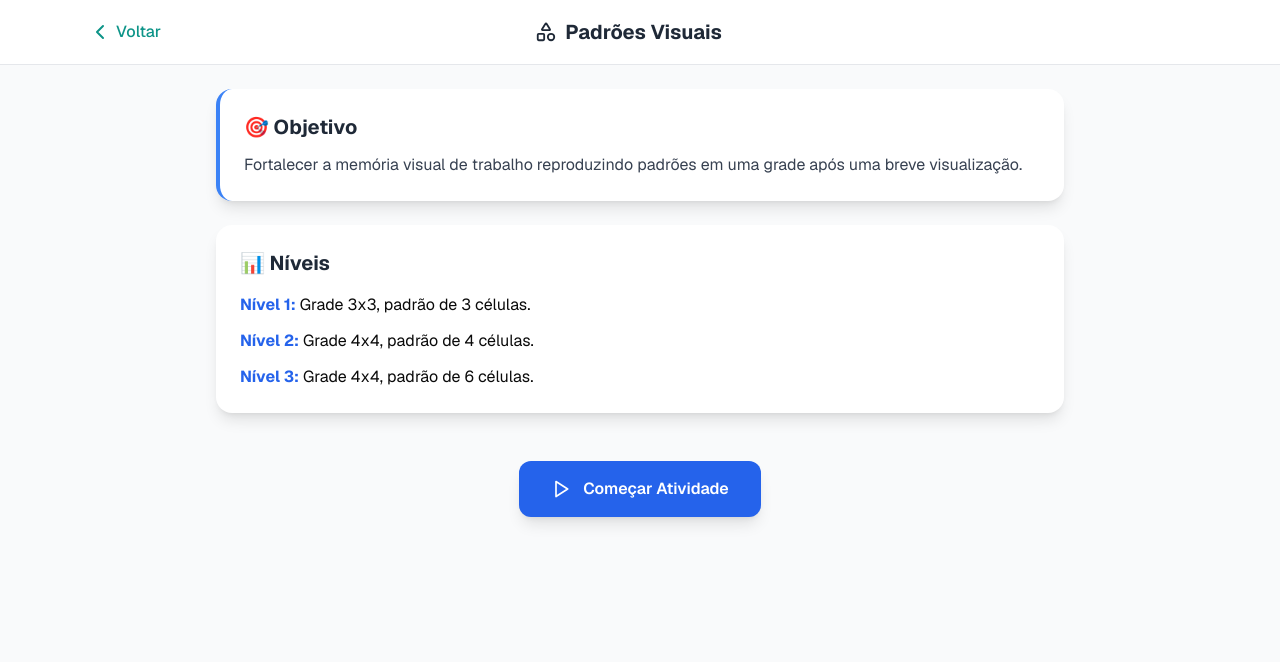
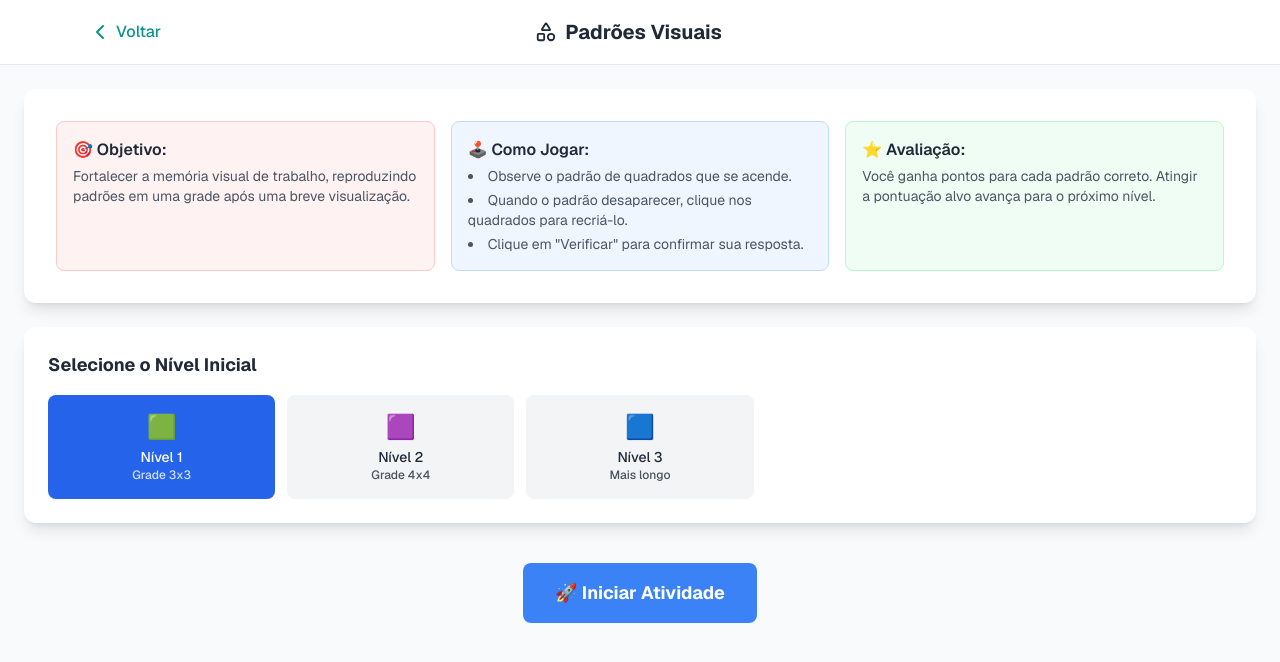
Before and after one commit to ClaudemirWork/teaplus-working, a Next.js app: page /visual-patterns in a window 1280 px wide. Shown: the top 662 px of the page. Built offline with nearby package versions, Linux system fonts and the light colour scheme.

Commit message:
Update page.tsx correção de layout no jogo padrões visuais

```diff
--- a/app/visual-patterns/page.tsx
+++ b/app/visual-patterns/page.tsx
@@ -2,12 +2,18 @@
 
 import React, { useState } from 'react';
 import Link from 'next/link';
-import { ChevronLeft, Play, Target, Award, Brain, Trophy, RotateCcw, CheckCircle, XCircle, Save, Shapes } from 'lucide-react';
+import { ChevronLeft, Save, Shapes, Trophy, RotateCcw } from 'lucide-react';
 import { useRouter } from 'next/navigation';
-import { createClient } from '../utils/supabaseClient';
+import { createClient } from '../utils/supabaseClient'; // Ajuste o caminho se necessário
 
-// Componente do Cabeçalho Padrão
-const GameHeader = ({ onSave, isSaveDisabled, title, icon, showSaveButton }) => (
+// --- COMPONENTE DO CABEÇALHO PADRÃO ---
+const GameHeader = ({ onSave, isSaveDisabled, title, icon, showSaveButton }: {
+    onSave?: () => void;
+    isSaveDisabled?: boolean;
+    title: string;
+    icon: React.ReactNode;
+    showSaveButton?: boolean;
+}) => (
     <header className="bg-white/90 backdrop-blur-sm border-b border-gray-200 sticky top-0 z-10">
         <div className="max-w-6xl mx-auto px-4 sm:px-6">
             <div className="flex items-center justify-between h-16">
@@ -43,29 +49,30 @@ const GameHeader = ({ onSave, isSaveDisabled, title, icon, showSaveButton }) =>
     </header>
 );
 
-export default function PadroesVisuais() {
+// --- PÁGINA DA ATIVIDADE ---
+export default function VisualPatterns() {
     const router = useRouter();
     const supabase = createClient();
 
-    const [showActivity, setShowActivity] = useState(false);
+    // Estados refatorados
+    const [gameState, setGameState] = useState<'initial' | 'ready_for_round' | 'showing_pattern' | 'waiting_input' | 'feedback' | 'finished'>('initial');
+    const [nivelSelecionado, setNivelSelecionado] = useState<number | null>(1);
     const [currentLevel, setCurrentLevel] = useState(1);
     const [score, setScore] = useState(0);
+    const [attempts, setAttempts] = useState(0);
     const [pattern, setPattern] = useState<number[]>([]);
     const [userPattern, setUserPattern] = useState<number[]>([]);
-    const [gamePhase, setGamePhase] = useState<'ready' | 'showing' | 'input' | 'feedback'>('ready');
     const [feedback, setFeedback] = useState<{ correct: boolean; message: string } | null>(null);
-    const [attempts, setAttempts] = useState(0);
-    const [isGameFinished, setIsGameFinished] = useState(false);
     const [salvando, setSalvando] = useState(false);
 
-    const levelConfig = {
-        1: { gridSize: 3, patternLength: 3, time: 2000, target: 50 },
-        2: { gridSize: 4, patternLength: 4, time: 2500, target: 50 },
-        3: { gridSize: 4, patternLength: 6, time: 3000, target: 50 }
-    };
+    const niveis = [
+        { id: 1, nome: "Nível 1", dificuldade: "Grade 3x3", gridSize: 3, patternLength: 3, time: 2000, target: 50, icone: "🟩" },
+        { id: 2, nome: "Nível 2", dificuldade: "Grade 4x4", gridSize: 4, patternLength: 4, time: 2500, target: 50, icone: "🟪" },
+        { id: 3, nome: "Nível 3", dificuldade: "Mais longo", gridSize: 4, patternLength: 6, time: 3000, target: 50, icone: "🟦" },
+    ];
 
     const generatePattern = (level: number) => {
-        const config = levelConfig[level as keyof typeof levelConfig];
+        const config = niveis.find(n => n.id === level) || niveis[0];
         const totalCells = config.gridSize * config.gridSize;
         const newPattern: number[] = [];
         while (newPattern.length < config.patternLength) {
@@ -80,15 +87,16 @@ export default function PadroesVisuais() {
 
     const startRound = () => {
         generatePattern(currentLevel);
-        setGamePhase('showing');
+        setGameState('showing_pattern');
         setFeedback(null);
+        const config = niveis.find(n => n.id === currentLevel) || niveis[0];
         setTimeout(() => {
-            setGamePhase('input');
-        }, levelConfig[currentLevel as keyof typeof levelConfig].time);
+            setGameState('waiting_input');
+        }, config.time);
     };
 
     const handleCellClick = (cellIndex: number) => {
-        if (gamePhase !== 'input') return;
+        if (gameState !== 'waiting_input') return;
         const newUserPattern = userPattern.includes(cellIndex)
             ? userPattern.filter(index => index !== cellIndex)
             : [...userPattern, cellIndex];
@@ -104,66 +112,47 @@ export default function PadroesVisuais() {
         } else {
             setFeedback({ correct: false, message: "Incorreto. Veja a correção." });
         }
-        setGamePhase('feedback');
+        setGameState('feedback');
     };
 
     const nextRound = () => {
-        if (score >= 50) {
-            if (currentLevel < 3) {
+        const config = niveis.find(n => n.id === currentLevel) || niveis[0];
+        if (score >= config.target) {
+            if (currentLevel < niveis.length) {
                 const newLevel = currentLevel + 1;
                 setCurrentLevel(newLevel);
                 setScore(0);
                 setAttempts(0);
-                generatePattern(newLevel);
             } else {
-                setIsGameFinished(true);
+                setGameState('finished');
+                return;
             }
         }
-        setGamePhase('ready');
+        setGameState('ready_for_round');
     };
 
-    const resetActivity = () => {
-        setCurrentLevel(1);
+    const startGame = () => {
+        if (nivelSelecionado === null) return;
+        setCurrentLevel(nivelSelecionado);
         setScore(0);
         setAttempts(0);
-        setGamePhase('ready');
         setFeedback(null);
-        setIsGameFinished(false);
-        setShowActivity(false); // Volta para a tela de instruções
+        setGameState('ready_for_round');
+    };
+
+    const resetGame = () => {
+        setGameState('initial');
+        setNivelSelecionado(1);
     };
 
     const handleSaveSession = async () => {
-        if (!isGameFinished) return;
         setSalvando(true);
-        try {
-            const { data: { user }, error: userError } = await supabase.auth.getUser();
-            if (userError || !user) {
-                alert('Sessão expirada. Faça login novamente.');
-                router.push('/login');
-                return;
-            }
-            const { error } = await supabase.from('sessoes').insert([{
-                usuario_id: user.id,
-                atividade_nome: 'Padrões Visuais',
-                pontuacao_final: score + ((currentLevel - 1) * 50), // Pontuação total
-                data_fim: new Date().toISOString(),
-                observacoes: { nivel_final: currentLevel, tentativas_total: attempts }
-            }]);
-            if (error) {
-                alert(`Erro ao salvar: ${error.message}`);
-            } else {
-                alert('Sessão salva com sucesso!');
+        // ... Lógica de salvar no Supabase
         router.push('/dashboard');
-            }
-        } catch (error: any) {
-            alert(`Erro: ${error.message}`);
-        } finally {
-            setSalvando(false);
-        }
     };
 
     const renderGrid = () => {
-        const config = levelConfig[currentLevel as keyof typeof levelConfig];
+        const config = niveis.find(n => n.id === currentLevel) || niveis[0];
         const gridSize = config.gridSize;
         const cells = Array.from({ length: gridSize * gridSize }, (_, i) => i);
 
@@ -173,14 +162,16 @@ export default function PadroesVisuais() {
                     const isPatternCell = pattern.includes(cellIndex);
                     const isSelectedByUser = userPattern.includes(cellIndex);
                     let cellClass = "w-14 h-14 rounded-lg border-2 transition-all duration-200 ";
-                    if (gamePhase === 'showing' && isPatternCell) cellClass += "bg-blue-500 border-blue-600";
-                    else if (gamePhase === 'input' && isSelectedByUser) cellClass += "bg-green-400 border-green-500";
-                    else if (gamePhase === 'feedback') {
-                        if (isPatternCell && isSelectedByUser) cellClass += "bg-green-500 border-green-600"; // Acerto
-                        else if (isPatternCell && !isSelectedByUser) cellClass += "bg-red-400 border-red-500 animate-pulse"; // Erro: Faltou
-                        else if (!isPatternCell && isSelectedByUser) cellClass += "bg-yellow-400 border-yellow-500"; // Erro: Sobrou
+
+                    if (gameState === 'showing_pattern' && isPatternCell) cellClass += "bg-blue-500 border-blue-600";
+                    else if (gameState === 'waiting_input' && isSelectedByUser) cellClass += "bg-green-400 border-green-500";
+                    else if (gameState === 'feedback') {
+                        if (isPatternCell && isSelectedByUser) cellClass += "bg-green-500 border-green-600";
+                        else if (isPatternCell && !isSelectedByUser) cellClass += "bg-red-400 border-red-500 animate-pulse";
+                        else if (!isPatternCell && isSelectedByUser) cellClass += "bg-yellow-400 border-yellow-500";
                         else cellClass += "bg-gray-200 border-gray-300";
                     } else cellClass += "bg-gray-200 border-gray-300 hover:bg-gray-300 cursor-pointer";
+
                     return <div key={cellIndex} className={cellClass} onClick={() => handleCellClick(cellIndex)} />;
                 })}
             </div>
@@ -194,73 +185,110 @@ export default function PadroesVisuais() {
                 icon={<Shapes size={22} />}
                 onSave={handleSaveSession}
                 isSaveDisabled={salvando}
-                showSaveButton={isGameFinished}
+                showSaveButton={gameState === 'finished'}
             />
-            <main className="p-4 sm:p-6 max-w-4xl mx-auto w-full">
-                {!showActivity ? (
-                    // TELA DE INSTRUÇÕES
+            <main className="p-4 sm:p-6 max-w-7xl mx-auto w-full">
+                {gameState === 'initial' && (
                     <div className="space-y-6">
-                        <div className="bg-white rounded-2xl p-6 shadow-lg border-l-4 border-blue-500">
-                             <h2 className="text-xl font-bold text-gray-800 mb-3">🎯 Objetivo</h2>
-                             <p className="text-gray-700">Fortalecer a memória visual de trabalho reproduzindo padrões em uma grade após uma breve visualização.</p>
+                        {/* Bloco 1: Cards Informativos */}
+                        <div className="bg-white rounded-xl shadow-lg p-6 sm:p-8">
+                            <div className="grid grid-cols-1 md:grid-cols-3 gap-4">
+                                <div className="bg-red-50 border border-red-200 rounded-lg p-4">
+                                    <h3 className="font-semibold text-gray-800 mb-1"> 🎯 Objetivo:</h3>
+                                    <p className="text-sm text-gray-600">
+                                        Fortalecer a memória visual de trabalho, reproduzindo padrões em uma grade após uma breve visualização.
+                                    </p>
                                 </div>
-                        <div className="bg-white rounded-2xl p-6 shadow-lg">
-                             <h2 className="text-xl font-bold text-gray-800 mb-4">📊 Níveis</h2>
-                             <div className="space-y-3">
-                                 <p><strong className="text-blue-600">Nível 1:</strong> Grade 3x3, padrão de 3 células.</p>
-                                 <p><strong className="text-blue-600">Nível 2:</strong> Grade 4x4, padrão de 4 células.</p>
-                                 <p><strong className="text-blue-600">Nível 3:</strong> Grade 4x4, padrão de 6 células.</p>
+                                <div className="bg-blue-50 border border-blue-200 rounded-lg p-4">
+                                    <h3 className="font-semibold text-gray-800 mb-1"> 🕹️ Como Jogar:</h3>
+                                    <ul className="list-disc list-inside text-sm text-gray-600 space-y-1">
+                                        <li>Observe o padrão de quadrados que se acende.</li>
+                                        <li>Quando o padrão desaparecer, clique nos quadrados para recriá-lo.</li>
+                                        <li>Clique em "Verificar" para confirmar sua resposta.</li>
+                                    </ul>
+                                </div>
+                                <div className="bg-green-50 border border-green-200 rounded-lg p-4">
+                                    <h3 className="font-semibold text-gray-800 mb-1"> ⭐ Avaliação:</h3>
+                                    <p className="text-sm text-gray-600">
+                                        Você ganha pontos para cada padrão correto. Atingir a pontuação alvo avança para o próximo nível.
+                                    </p>
                                 </div>
                             </div>
-                         <div className="text-center pt-6">
-                             <button className="px-8 py-4 bg-blue-600 text-white font-semibold rounded-xl shadow-lg hover:shadow-xl transform hover:scale-105 transition-all duration-200 flex items-center gap-3 mx-auto" onClick={() => setShowActivity(true)}>
-                                 <Play className="w-5 h-5" />
-                                 Começar Atividade
+                        </div>
+
+                        {/* Bloco 2: Seleção de Nível */}
+                        <div className="bg-white rounded-xl shadow-lg p-6">
+                            <h2 className="text-lg font-bold text-gray-800 mb-4">Selecione o Nível Inicial</h2>
+                            <div className="grid grid-cols-2 md:grid-cols-3 lg:grid-cols-5 gap-3">
+                                {niveis.map((nivel) => (
+                                    <button
+                                        key={nivel.id}
+                                        onClick={() => setNivelSelecionado(nivel.id)}
+                                        className={`p-4 rounded-lg font-medium transition-colors ${nivelSelecionado === nivel.id
+                                            ? 'bg-blue-600 text-white'
+                                            : 'bg-gray-100 text-gray-800 hover:bg-gray-200'
+                                            }`}
+                                    >
+                                        <div className="text-2xl mb-1">{nivel.icone}</div>
+                                        <div className="text-sm">{nivel.nome}</div>
+                                        <div className="text-xs opacity-80">{`${nivel.dificuldade}`}</div>
+                                    </button>
+                                ))}
+                            </div>
+                        </div>
+
+                        {/* Bloco 3: Botão Iniciar */}
+                        <div className="text-center pt-4">
+                            <button
+                                onClick={startGame}
+                                disabled={nivelSelecionado === null}
+                                className="bg-blue-500 hover:bg-blue-600 text-white font-bold py-4 px-8 rounded-lg text-lg transition-colors disabled:bg-gray-300 disabled:cursor-not-allowed"
+                            >
+                                🚀 Iniciar Atividade
                             </button>
                         </div>
                     </div>
-                ) : (
-                    // TELA DO JOGO
+                )}
+
+                {gameState !== 'initial' && (
                     <div>
                         <div className="grid grid-cols-1 sm:grid-cols-3 gap-4 mb-6">
                              <div className="bg-white rounded-xl p-4 shadow-lg text-center"><h3 className="text-sm font-medium text-gray-500">Nível</h3><p className="text-2xl font-bold text-blue-600">{currentLevel}</p></div>
-                             <div className="bg-white rounded-xl p-4 shadow-lg text-center"><h3 className="text-sm font-medium text-gray-500">Pontuação</h3><p className="text-2xl font-bold text-green-600">{score}/{levelConfig[currentLevel as keyof typeof levelConfig].target}</p></div>
+                             <div className="bg-white rounded-xl p-4 shadow-lg text-center"><h3 className="text-sm font-medium text-gray-500">Pontuação</h3><p className="text-2xl font-bold text-green-600">{score} / {niveis.find(n=>n.id === currentLevel)?.target}</p></div>
                              <div className="bg-white rounded-xl p-4 shadow-lg text-center"><h3 className="text-sm font-medium text-gray-500">Tentativas</h3><p className="text-2xl font-bold text-purple-600">{attempts}</p></div>
                         </div>
+
                         <div className="bg-white rounded-2xl p-8 shadow-lg text-center">
-                            {isGameFinished ? (
+                            {gameState === 'finished' ? (
                                 <div>
                                     <Trophy className="w-16 h-16 text-yellow-500 mx-auto mb-4" />
                                     <h2 className="text-2xl font-bold text-gray-800">Parabéns!</h2>
                                     <p className="text-gray-600 mt-2">Você completou todos os níveis com sucesso.</p>
-                                    <button onClick={resetActivity} className="mt-6 px-6 py-3 bg-gray-500 text-white rounded-xl font-semibold hover:shadow-lg transition-shadow flex items-center gap-2 mx-auto"><RotateCcw className="w-5 h-5" />Reiniciar</button>
+                                    <button onClick={resetGame} className="mt-6 px-6 py-3 bg-gray-500 text-white rounded-xl font-semibold hover:shadow-lg transition-shadow flex items-center gap-2 mx-auto"><RotateCcw className="w-5 h-5" />Reiniciar</button>
                                 </div>
-                            ) : gamePhase === 'ready' ? (
+                            ) : gameState === 'ready_for_round' ? (
                                 <div>
                                     <h2 className="text-xl font-semibold mb-4">Nível {currentLevel}: Pronto para começar?</h2>
-                                    <p className="text-gray-600 mb-6">Um padrão de {levelConfig[currentLevel as keyof typeof levelConfig].patternLength} células será exibido por alguns segundos.</p>
-                                    <button onClick={startRound} className="px-6 py-3 bg-blue-600 text-white rounded-xl font-semibold flex items-center gap-2 mx-auto hover:shadow-lg transition-shadow"><Play className="w-5 h-5" />Iniciar Rodada</button>
+                                    <p className="text-gray-600 mb-6">Um padrão de {niveis.find(n=>n.id === currentLevel)?.patternLength} células será exibido.</p>
+                                    <button onClick={startRound} className="px-6 py-3 bg-blue-600 text-white rounded-xl font-semibold flex items-center gap-2 mx-auto hover:shadow-lg transition-shadow">Iniciar Rodada</button>
                                 </div>
-                            ) : gamePhase === 'showing' ? (
+                            ) : gameState === 'showing_pattern' ? (
                                 <div>
-                                    <h2 className="text-xl font-semibold mb-6">Memorize este padrão:</h2>
+                                    <h2 className="text-xl font-semibold mb-6">Memorize o padrão:</h2>
                                     {renderGrid()}
                                 </div>
-                            ) : gamePhase === 'input' ? (
+                            ) : gameState === 'waiting_input' ? (
                                 <div>
                                     <h2 className="text-xl font-semibold mb-6">Reproduza o padrão:</h2>
                                     {renderGrid()}
                                     <button onClick={checkAnswer} disabled={userPattern.length === 0} className="mt-6 px-6 py-3 bg-green-500 text-white rounded-xl font-semibold disabled:opacity-50 disabled:cursor-not-allowed hover:shadow-lg transition-shadow">Verificar</button>
                                 </div>
-                            ) : gamePhase === 'feedback' && feedback && (
+                            ) : gameState === 'feedback' && feedback && (
                                 <div>
-                                    <div className={`flex items-center justify-center gap-3 mb-4 text-2xl font-bold ${feedback.correct ? 'text-green-600' : 'text-red-600'}`}>
-                                        {feedback.correct ? <CheckCircle /> : <XCircle />}
-                                        <h2>{feedback.message}</h2>
-                                    </div>
+                                    <h2 className={`text-2xl font-bold mb-4 ${feedback.correct ? 'text-green-600' : 'text-red-600'}`}>{feedback.message}</h2>
                                     {renderGrid()}
                                     <button onClick={nextRound} className="mt-6 px-6 py-3 bg-blue-600 text-white rounded-xl font-semibold hover:shadow-lg transition-shadow">
-                                        {score >= 50 ? (currentLevel < 3 ? 'Próximo Nível' : 'Finalizar') : 'Próxima Rodada'}
+                                        {score >= niveis.find(n=>n.id===currentLevel)!.target ? (currentLevel < niveis.length ? 'Próximo Nível' : 'Finalizar') : 'Próxima Rodada'}
                                     </button>
                                 </div>
                             )}
```
Lines whose indentation alone changed are shown as unchanged.
